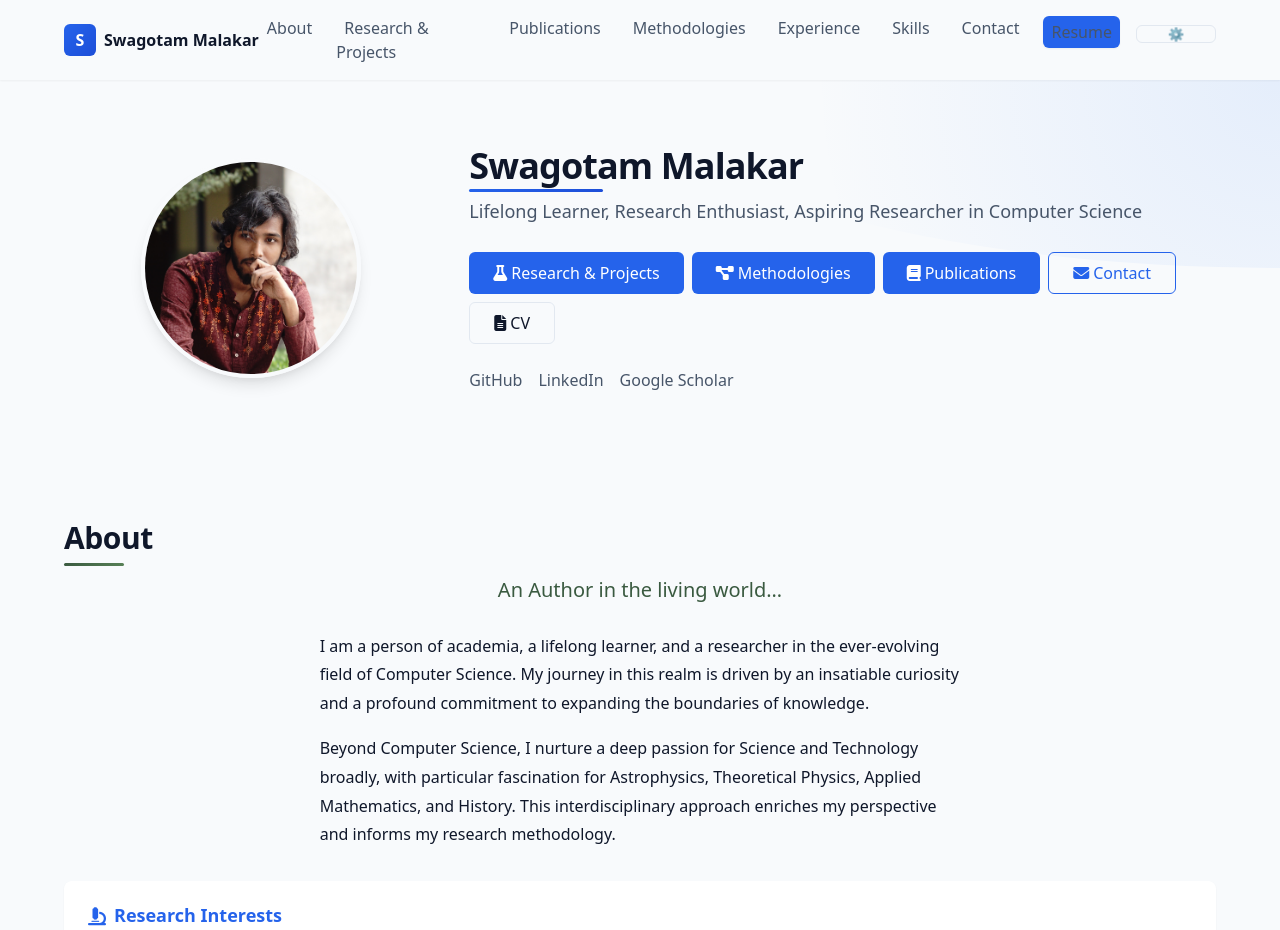
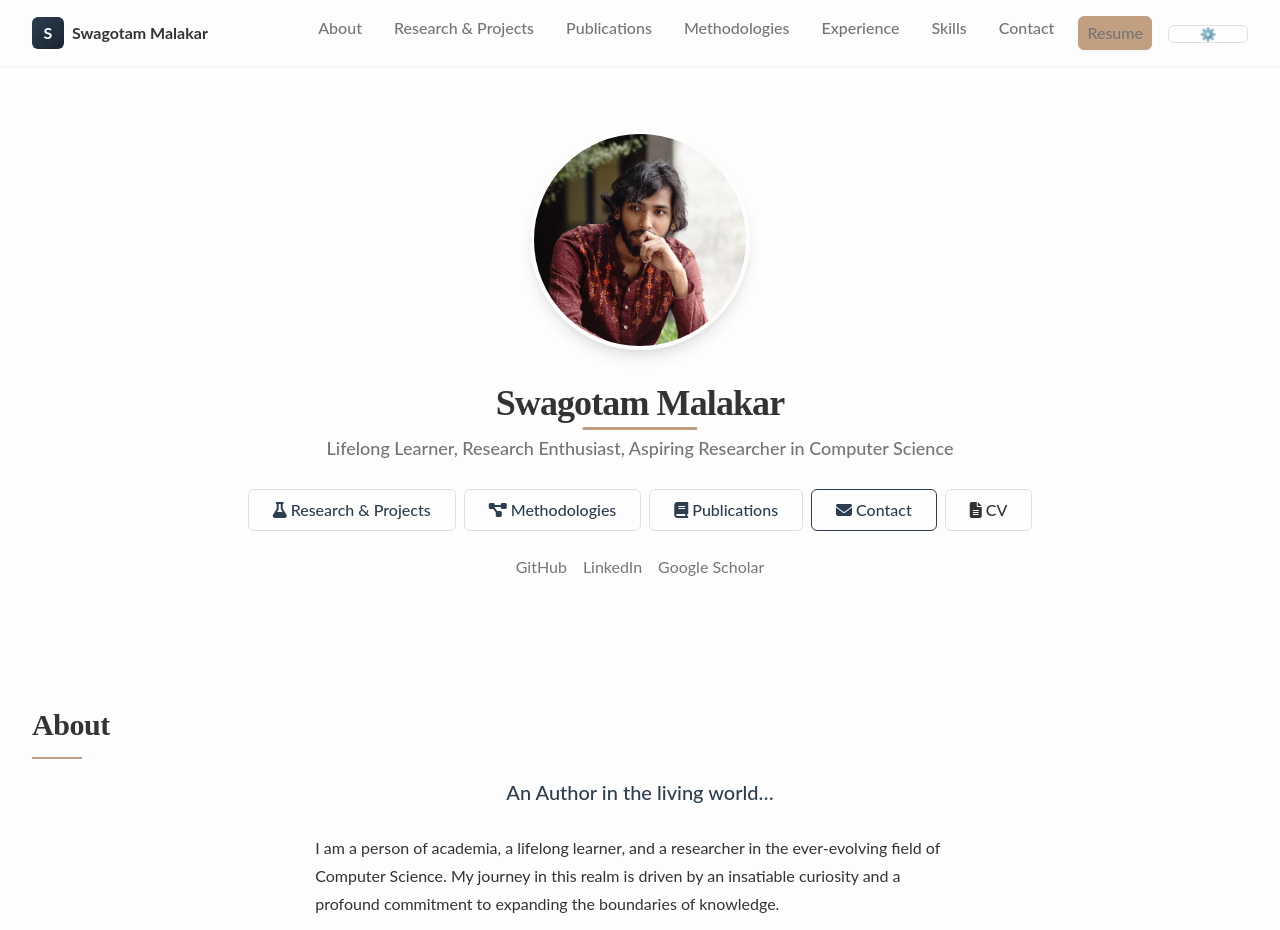
Before and after one commit to smalakar-is-here/smalakar-is-here.github.io, a plain HTML site: page index.html in a window 1280 px wide. Shown: the top 930 px of the page. Drawn offline with Linux system fonts and the light colour scheme.

Commit message:
Update styles.css

```diff
--- a/css/styles.css
+++ b/css/styles.css
@@ -1,26 +1,24 @@
 /* Base Variables */
 :root {
-  /* Colors - Light Theme */
-  --color-bg: #f8fafc;
-  --color-bg-alt: #f1f5f9;
-  --color-text: #0f172a;
-  --color-text-muted: #475569;
-  --color-primary: #2563eb;
-  --color-primary-dark: #1d4ed8;
-  --color-primary-light: #3b82f6;
-  --color-border: #e2e8f0;
+  /* Elegant & Academic Theme */
+  /* Light Theme */
+  --color-bg: #fdfdfd;
+  --color-bg-alt: #f5f5f5;
+  --color-text: #333333;
+  --color-text-muted: #757575;
+  --color-primary: #2c3e50; /* Deep Slate Blue */
+  --color-primary-dark: #1a252f;
+  --color-accent: #c0a080; /* Muted Gold */
+  --color-border: #e0e0e0;
   --color-card: #ffffff;
-  --color-card-hover: #ffffff;
+  --color-card-hover: #fdfdfd;
   --color-success: #10b981;
   --color-warning: #f59e0b;
   --color-error: #ef4444;
-  --color-academic: #3a5a40;
-  --color-academic-light: #a3b18a;
 
   /* Gradients */
   --gradient-primary: linear-gradient(135deg, var(--color-primary), var(--color-primary-dark));
   --gradient-card: linear-gradient(180deg, var(--color-card), var(--color-card-hover));
-  --gradient-academic: linear-gradient(135deg, #3a5a40, #588157);
 
   /* Spacing */
   --space-xs: 0.25rem;
@@ -32,7 +30,8 @@
   --space-3xl: 4rem;
 
   /* Typography */
-  --font-sans: 'Merriweather', system-ui, -apple-system, BlinkMacSystemFont, 'Segoe UI', Roboto, Oxygen, Ubuntu, Cantarell, 'Open Sans', 'Helvetica Neue', serif;
+  --font-serif: 'Playfair Display', serif;
+  --font-sans: 'Lato', sans-serif;
   --font-mono: ui-monospace, SFMono-Regular, Menlo, Monaco, Consolas, 'Liberation Mono', 'Courier New', monospace;
   --font-size-xs: 0.75rem;
   --font-size-sm: 0.875rem;
@@ -76,16 +75,16 @@
 
 /* Dark Theme */
 [data-theme="dark"] {
-  --color-bg: #0f172a;
-  --color-bg-alt: #1e293b;
-  --color-text: #f1f5f9;
-  --color-text-muted: #94a3b8;
-  --color-primary: #3b82f6;
-  --color-primary-dark: #2563eb;
-  --color-primary-light: #60a5fa;
-  --color-border: #334155;
-  --color-card: #1e293b;
-  --color-card-hover: #263449;
+  --color-bg: #1a252f;
+  --color-bg-alt: #2c3e50;
+  --color-text: #fdfdfd;
+  --color-text-muted: #a0a0a0;
+  --color-primary: #c0a080; /* Muted Gold */
+  --color-primary-dark: #a08060;
+  --color-accent: #f5f5f5;
+  --color-border: #404040;
+  --color-card: #253240;
+  --color-card-hover: #2c3e50;
 
   /* Shadows for dark theme */
   --shadow-sm: 0 1px 2px 0 rgba(0, 0, 0, 0.2);
@@ -112,11 +111,20 @@ body {
   color: var(--color-text);
   background-color: var(--color-bg);
   transition: background-color var(--transition-normal), color var(--transition-normal);
+  opacity: 0;
+  animation: fadeIn 0.5s ease-out forwards;
+}
+
+@keyframes fadeIn {
+  to {
+    opacity: 1;
+  }
 }
 
 h1, h2, h3, h4, h5, h6 {
   margin-top: 0;
   margin-bottom: var(--space-md);
+  font-family: var(--font-serif);
   font-weight: var(--font-weight-bold);
   line-height: var(--line-height-tight);
   color: var(--color-text);
@@ -131,17 +139,17 @@ h2 {
   font-size: var(--font-size-3xl);
   letter-spacing: -0.015em;
   position: relative;
+  padding-bottom: var(--space-md);
 }
 
 h2::after {
   content: '';
   position: absolute;
-  bottom: -10px;
+  bottom: 0;
   left: 0;
-  width: 60px;
-  height: 3px;
-  background: var(--gradient-academic, var(--gradient-primary));
-  border-radius: var(--radius-sm);
+  width: 50px;
+  height: 2px;
+  background-color: var(--color-accent);
 }
 
 .text-center h2::after {
@@ -167,8 +175,8 @@ h6 {
 
 p {
   margin-top: 0;
-  margin-bottom: var(--space-md);
-  line-height: var(--line-height-article);
+  margin-bottom: var(--space-lg);
+  line-height: var(--line-height-loose);
 }
 
 .section p {
@@ -220,16 +228,16 @@ ul, ol {
 /* Utility Classes */
 .container {
   width: 100%;
-  max-width: 1200px;
+  max-width: 1280px;
   margin: 0 auto;
-  padding: 0 var(--space-lg);
+  padding: 0 var(--space-xl);
 }
 
 .section {
-  padding: var(--space-3xl) 0;
+  padding: var(--space-3xl) 0 var(--space-2xl);
   opacity: 0;
-  transform: translateY(20px);
-  transition: opacity var(--transition-normal), transform var(--transition-normal);
+  transform: translateY(30px);
+  transition: opacity 0.6s ease-out, transform 0.6s ease-out;
   position: relative;
 }
 
@@ -244,7 +252,7 @@ ul, ol {
 
 .section .lead {
   font-size: var(--font-size-xl);
-  color: var(--color-academic, var(--color-primary));
+  color: var(--color-primary);
   margin-bottom: var(--space-lg);
   font-weight: var(--font-weight-medium);
   max-width: 800px;
@@ -373,13 +381,32 @@ ul, ol {
   font-weight: var(--font-weight-medium);
   padding: var(--space-xs) var(--space-sm);
   border-radius: var(--radius-md);
-  transition: color var(--transition-fast), background-color var(--transition-fast);
+  transition: color var(--transition-fast), box-shadow var(--transition-fast);
+  position: relative;
+}
+
+.nav-menu a::after {
+  content: '';
+  position: absolute;
+  width: 100%;
+  transform: scaleX(0);
+  height: 2px;
+  bottom: 0;
+  left: 0;
+  background-color: var(--color-primary);
+  transform-origin: bottom right;
+  transition: transform 0.25s ease-out;
+}
+
+.nav-menu a:hover::after,
+.nav-menu a.active::after {
+  transform: scaleX(1);
+  transform-origin: bottom left;
 }
 
 .nav-menu a:hover,
 .nav-menu a.active {
   color: var(--color-primary);
-  background-color: rgba(59, 130, 246, 0.1);
 }
 
 .nav-toggle {
@@ -481,9 +508,9 @@ ul, ol {
   align-items: center;
   justify-content: center;
   padding: var(--space-sm) var(--space-lg);
-  background-color: var(--color-primary);
-  color: white;
-  border: none;
+  background-color: transparent;
+  color: var(--color-primary);
+  border: 1px solid var(--color-border);
   border-radius: var(--radius-md);
   font-weight: var(--font-weight-medium);
   text-decoration: none;
@@ -496,11 +523,12 @@ ul, ol {
 }
 
 .button:hover {
-  background-color: var(--color-primary-dark);
+  background-color: var(--color-primary);
+  color: white;
+  border-color: var(--color-primary);
   transform: translateY(-2px);
   box-shadow: var(--shadow-md);
   text-decoration: none;
-  color: white;
 }
 
 .button:active {
@@ -533,15 +561,17 @@ ul, ol {
 }
 
 .button--primary {
-  background-color: var(--color-primary);
+  background-color: var(--color-accent);
   color: white;
-  border: none;
+  border-color: var(--color-accent);
   font-weight: var(--font-weight-bold);
   box-shadow: var(--shadow-sm);
 }
 
 .button--primary:hover {
-  background-color: var(--color-primary-dark);
+  background-color: var(--color-primary);
+  border-color: var(--color-primary);
+  color: white;
   transform: translateY(-2px);
   box-shadow: var(--shadow-md);
 }
@@ -577,25 +607,12 @@ ul, ol {
 .hero {
   padding: var(--space-3xl) 0;
   background-color: var(--color-bg);
-  position: relative;
-  overflow: hidden;
-}
-
-.hero::before {
-  content: '';
-  position: absolute;
-  top: -50%;
-  right: -50%;
-  width: 100%;
-  height: 100%;
-  background: radial-gradient(circle, rgba(59, 130, 246, 0.1) 0%, rgba(59, 130, 246, 0) 70%);
-  z-index: 0;
-  border-radius: 50%;
+  text-align: center;
 }
 
 .hero-grid {
   display: grid;
-  grid-template-columns: 1fr 2fr;
+  grid-template-columns: 1fr;
   gap: var(--space-xl);
   align-items: center;
   position: relative;
@@ -621,7 +638,7 @@ ul, ol {
 
 .avatar:hover {
   transform: scale(1.02);
-  box-shadow: var(--shadow-lg), 0 0 0 8px rgba(59, 130, 246, 0.2);
+  box-shadow: var(--shadow-lg), 0 0 0 8px rgba(44, 62, 80, 0.1);
 }
 
 .hero-copy h1 {
@@ -637,10 +654,11 @@ ul, ol {
   content: '';
   position: absolute;
   bottom: -5px;
-  left: 0;
+  left: 50%;
+  transform: translateX(-50%);
   width: 40%;
   height: 3px;
-  background: var(--gradient-primary);
+  background: var(--color-accent);
   border-radius: var(--radius-full);
 }
 
@@ -663,6 +681,7 @@ ul, ol {
   flex-wrap: wrap;
   gap: var(--space-sm);
   margin-bottom: var(--space-lg);
+  justify-content: center;
   animation: fadeInUp 0.8s ease-out forwards;
 }
 
@@ -670,6 +689,7 @@ ul, ol {
   display: flex;
   list-style: none;
   gap: var(--space-md);
+  justify-content: center;
 }
 
 .social-links a {
@@ -694,7 +714,7 @@ ul, ol {
   border-radius: var(--radius-lg);
   padding: var(--space-lg);
   box-shadow: var(--shadow-sm);
-  transition: transform var(--transition-normal), box-shadow var(--transition-normal), background-color var(--transition-normal);
+  transition: transform 0.3s ease-out, box-shadow 0.3s ease-out, background-color var(--transition-normal);
   opacity: 0;
   transform: translateY(20px);
 }
@@ -705,8 +725,8 @@ ul, ol {
 }
 
 .card:hover {
-  transform: translateY(-5px);
-  box-shadow: var(--shadow-md);
+  transform: translateY(-8px);
+  box-shadow: var(--shadow-lg);
   background-color: var(--color-card-hover);
 }
 
@@ -721,7 +741,7 @@ ul, ol {
   padding: var(--space-xl);
   height: 100%;
   transition: transform var(--transition-normal), box-shadow var(--transition-normal);
-  border-top: 4px solid var(--color-academic, var(--color-primary));
+  border-top: 4px solid var(--color-primary);
   position: relative;
   overflow: hidden;
 }
@@ -739,7 +759,7 @@ ul, ol {
   right: 0;
   width: 100px;
   height: 100px;
-  background: var(--gradient-academic, var(--gradient-primary));
+  background: var(--gradient-primary);
   opacity: 0.05;
   border-radius: 0 0 0 100%;
 }
@@ -759,7 +779,7 @@ ul, ol {
   padding: var(--space-md);
   background-color: var(--color-bg-alt);
   border-radius: var(--radius-md);
-  border-left: 3px solid var(--color-academic, var(--color-primary));
+  border-left: 3px solid var(--color-primary);
 }
 
 .project-section {
@@ -770,7 +790,7 @@ ul, ol {
   font-size: var(--font-size-md);
   font-weight: var(--font-weight-medium);
   margin-bottom: var(--space-xs);
-  color: var(--color-academic, var(--color-primary));
+  color: var(--color-primary);
   display: flex;
   align-items: center;
   gap: var(--space-xs);
@@ -803,8 +823,8 @@ ul, ol {
 }
 
 .project-tag {
-  background-color: var(--color-academic-light, var(--color-primary-light));
-  color: var(--color-academic, var(--color-primary));
+  background-color: var(--color-bg-alt);
+  color: var(--color-primary);
   font-size: var(--font-size-xs);
   padding: var(--space-xs) var(--space-sm);
   border-radius: var(--radius-full);
@@ -841,7 +861,7 @@ ul, ol {
 .card-badge {
   display: inline-block;
   padding: var(--space-xs) var(--space-sm);
-  background-color: rgba(59, 130, 246, 0.1);
+  background-color: rgba(44, 62, 80, 0.1);
   color: var(--color-primary);
   border-radius: var(--radius-full);
   font-size: var(--font-size-xs);
@@ -867,8 +887,8 @@ ul, ol {
 /* About Grid */
 .about-grid {
   display: grid;
-  grid-template-columns: repeat(auto-fill, minmax(250px, 1fr));
-  gap: var(--space-lg);
+  grid-template-columns: 1fr 1fr;
+  gap: var(--space-xl);
   margin-top: var(--space-xl);
 }
 
@@ -1003,7 +1023,7 @@ ul, ol {
 }
 
 .research-tag {
-  background-color: rgba(59, 130, 246, 0.1);
+  background-color: rgba(44, 62, 80, 0.1);
   color: var(--color-primary);
   padding: var(--space-xs) var(--space-md);
   border-radius: var(--radius-full);
@@ -1181,7 +1201,7 @@ ul, ol {
 }
 
 .xp-skill-tag {
-  background-color: rgba(59, 130, 246, 0.1);
+  background-color: rgba(44, 62, 80, 0.1);
   color: var(--color-primary);
   padding: var(--space-xs) var(--space-sm);
   border-radius: var(--radius-full);
@@ -1264,7 +1284,7 @@ ul, ol {
 }
 
 .filter-btn:hover {
-  background-color: rgba(59, 130, 246, 0.1);
+  background-color: rgba(44, 62, 80, 0.1);
   color: var(--color-primary);
 }
 
```
